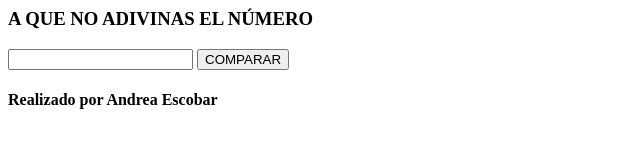
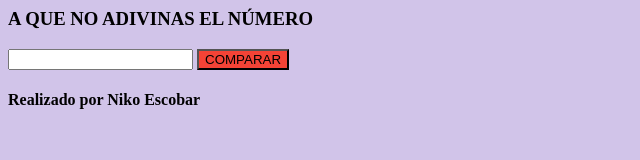
Before and after one commit to NickolAndrea/Juego, a plain HTML site: page index.html in a window 1280 px wide. Shown: the whole page, without its empty margins (0-640 px from the left). Drawn offline with Linux system fonts and the light colour scheme.

Commit message:
Update index.html

```diff
--- a/index.html
+++ b/index.html
@@ -1,11 +1,13 @@
 <html>
     <head>
-        <title>ADIVINA EL NÚMERO</title>
+       <title>ADIVINA UN NÚMERO</title>
+	<script src="script.js"></script>
+	<link rel="stylesheet" type="text/css" href="style.css"></link>
     </head>
     <body>
         <h3>A QUE NO ADIVINAS EL NÚMERO</h3>
-        <input type="number" id="barra"/>
+        <input type="number" id="barra" />
         <button onclick="adivinar()" class="danger">COMPARAR</button>
-        <h4>Realizado por Andrea Escobar</h4>
+        <h4>Realizado por Niko Escobar</h4>
     </body>
 </html>
```
